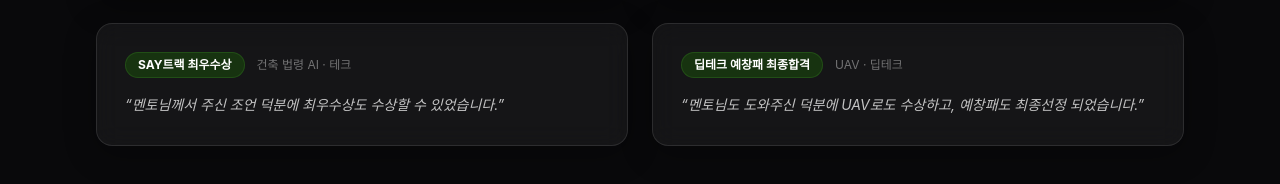
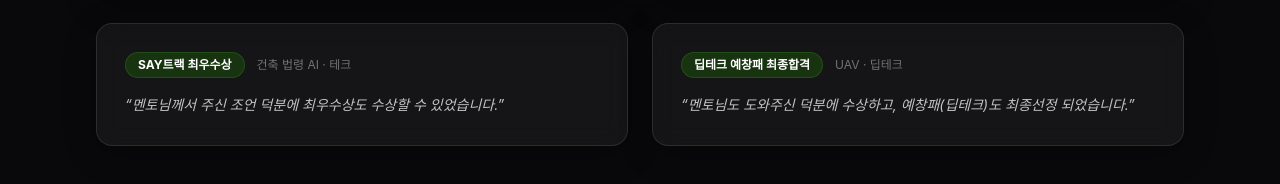
Before and after one commit to aerohero/fredlab-homepage, a Next.js app: page / in a window 1280 px wide. Shown: the part 2740-2924 px from the top of the page. Built offline with nearby package versions, Linux system fonts and the light colour scheme; a web font is replaced by a local one.

Commit message:
fix: 코칭 성과 사례 인용문 수정 — UAV 언급 제거, 예창패(딥테크) 표기
Co-Authored-By: Paperclip <noreply@paperclip.ing>

```diff
--- a/data/testimonials.ts
+++ b/data/testimonials.ts
@@ -25,6 +25,6 @@ export const testimonials = [
     badge: "딥테크 예창패 최종합격",
     industry: "UAV · 딥테크",
     quote:
-      "멘토님도 도와주신 덕분에 UAV로도 수상하고, 예창패도 최종선정 되었습니다.",
+      "멘토님도 도와주신 덕분에 수상하고, 예창패(딥테크)도 최종선정 되었습니다.",
   },
 ];
```
